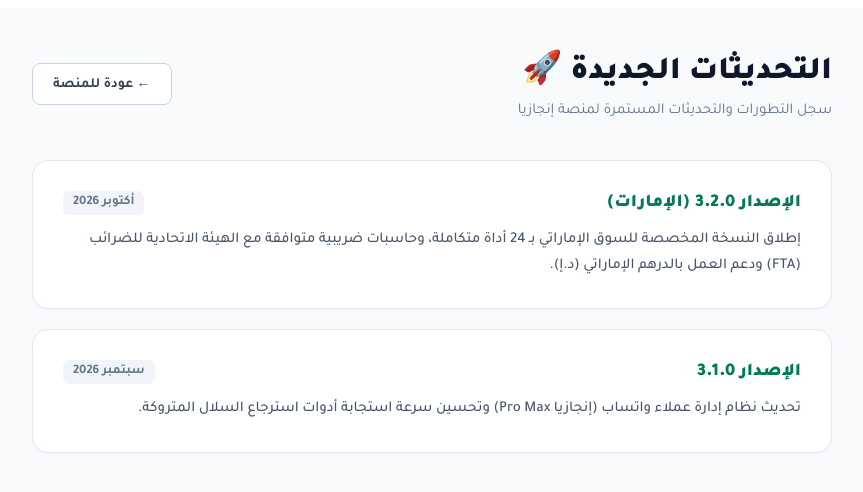
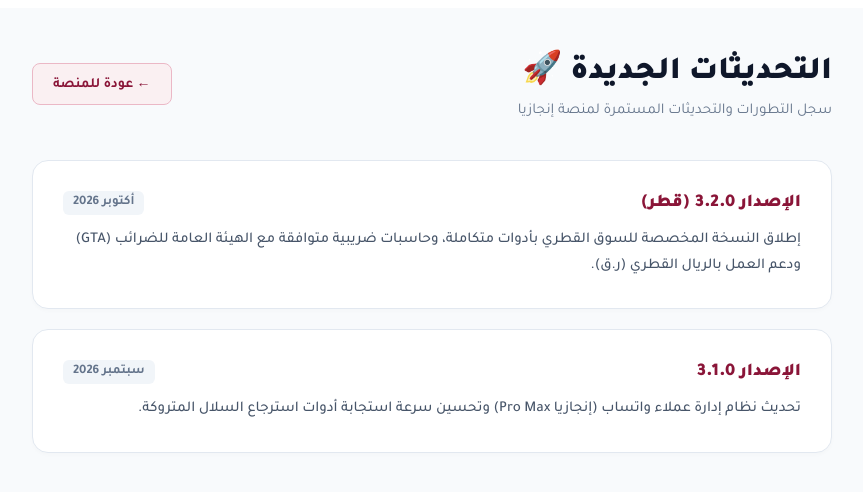
Before and after one commit to engaziasa-lang/engazia-app, a Next.js app: page /qa/updates in a window 1280 px wide. Shown: the top 492 px of the page, without its empty margins (208-1071 px from the left). Built offline with nearby package versions, Linux system fonts and the light colour scheme.

Commit message:
Update page.tsx

```diff
--- a/app/qa/updates/page.tsx
+++ b/app/qa/updates/page.tsx
@@ -3,7 +3,7 @@
 import React, { useState, useEffect } from 'react';
 import Link from 'next/link';
 
-export default function UpdatesPageAE() {
+export default function UpdatesPageQA() {
   const [lang, setLang] = useState<'ar' | 'en'>('ar');
 
   useEffect(() => {
@@ -12,7 +12,7 @@ export default function UpdatesPageAE() {
       if (savedLang) {
         setLang(savedLang);
       }
-      document.title = savedLang === 'en' ? 'Enjazya | What’s New (UAE)' : 'إنجازيا | التحديثات الجديدة (الإمارات)';
+      document.title = savedLang === 'en' ? 'Enjazya | What’s New (Qatar)' : 'إنجازيا | التحديثات الجديدة (قطر)';
     }
   }, []);
 
@@ -23,9 +23,9 @@ export default function UpdatesPageAE() {
       back: '← عودة للمنصة',
       updates: [
         {
-          version: 'الإصدار 3.2.0 (الإمارات)',
+          version: 'الإصدار 3.2.0 (قطر)',
           date: 'أكتوبر 2026',
-          desc: 'إطلاق النسخة المخصصة للسوق الإماراتي بـ 24 أداة متكاملة، وحاسبات ضريبية متوافقة مع الهيئة الاتحادية للضرائب (FTA) ودعم العمل بالدرهم الإماراتي (د.إ).'
+          desc: 'إطلاق النسخة المخصصة للسوق القطري بأدوات متكاملة، وحاسبات ضريبية متوافقة مع الهيئة العامة للضرائب (GTA) ودعم العمل بالريال القطري (ر.ق).'
         },
         {
           version: 'الإصدار 3.1.0',
@@ -40,9 +40,9 @@ export default function UpdatesPageAE() {
       back: '→ Back to Hub',
       updates: [
         {
-          version: 'Version 3.2.0 (UAE)',
+          version: 'Version 3.2.0 (Qatar)',
           date: 'October 2026',
-          desc: 'Launch of the UAE market edition featuring 24 integrated tools, tax calculators compliant with the Federal Tax Authority (FTA), and AED currency support.'
+          desc: 'Launch of the Qatar market edition featuring integrated tools, tax calculators compliant with Qatar GTA, and QAR currency support.'
         },
         {
           version: 'Version 3.1.0',
@@ -65,7 +65,7 @@ export default function UpdatesPageAE() {
             <h1 style={{ fontSize: '32px', fontWeight: 900, color: '#0f172a', margin: '0 0 10px 0' }}>{text.title}</h1>
             <p style={{ color: '#64748b', fontSize: '15px', margin: 0 }}>{text.desc}</p>
           </div>
-          <Link href="/hub/ae" style={{ background: '#ffffff', border: '1px solid #cbd5e1', color: '#334155', padding: '10px 20px', borderRadius: '8px', textDecoration: 'none', fontWeight: 700, fontSize: '14px' }}>
+          <Link href="/hub/qa" style={{ background: '#FAF0F2', border: '1px solid #EBB8C6', color: '#8A1538', padding: '10px 20px', borderRadius: '8px', textDecoration: 'none', fontWeight: 700, fontSize: '14px' }}>
             {text.back}
           </Link>
         </div>
@@ -74,7 +74,7 @@ export default function UpdatesPageAE() {
           {text.updates.map((item, idx) => (
             <div key={idx} style={{ background: '#fff', padding: '30px', borderRadius: '16px', border: '1px solid #e2e8f0', boxShadow: '0 2px 4px rgba(0,0,0,0.02)', textAlign: lang === 'ar' ? 'right' : 'left' }}>
               <div style={{ display: 'flex', justifyContent: 'space-between', alignItems: 'center', marginBottom: '12px', flexWrap: 'wrap', gap: '10px', flexDirection: lang === 'ar' ? 'row' : 'row-reverse' }}>
-                <h3 style={{ fontSize: '18px', fontWeight: 900, color: '#047857', margin: 0 }}>{item.version}</h3>
+                <h3 style={{ fontSize: '18px', fontWeight: 900, color: '#8A1538', margin: 0 }}>{item.version}</h3>
                 <span style={{ fontSize: '13px', fontWeight: 700, color: '#64748b', background: '#f1f5f9', padding: '4px 10px', borderRadius: '6px' }}>{item.date}</span>
               </div>
               <p style={{ color: '#475569', fontSize: '15px', lineHeight: '1.7', margin: 0, fontWeight: 500 }}>{item.desc}</p>
```
